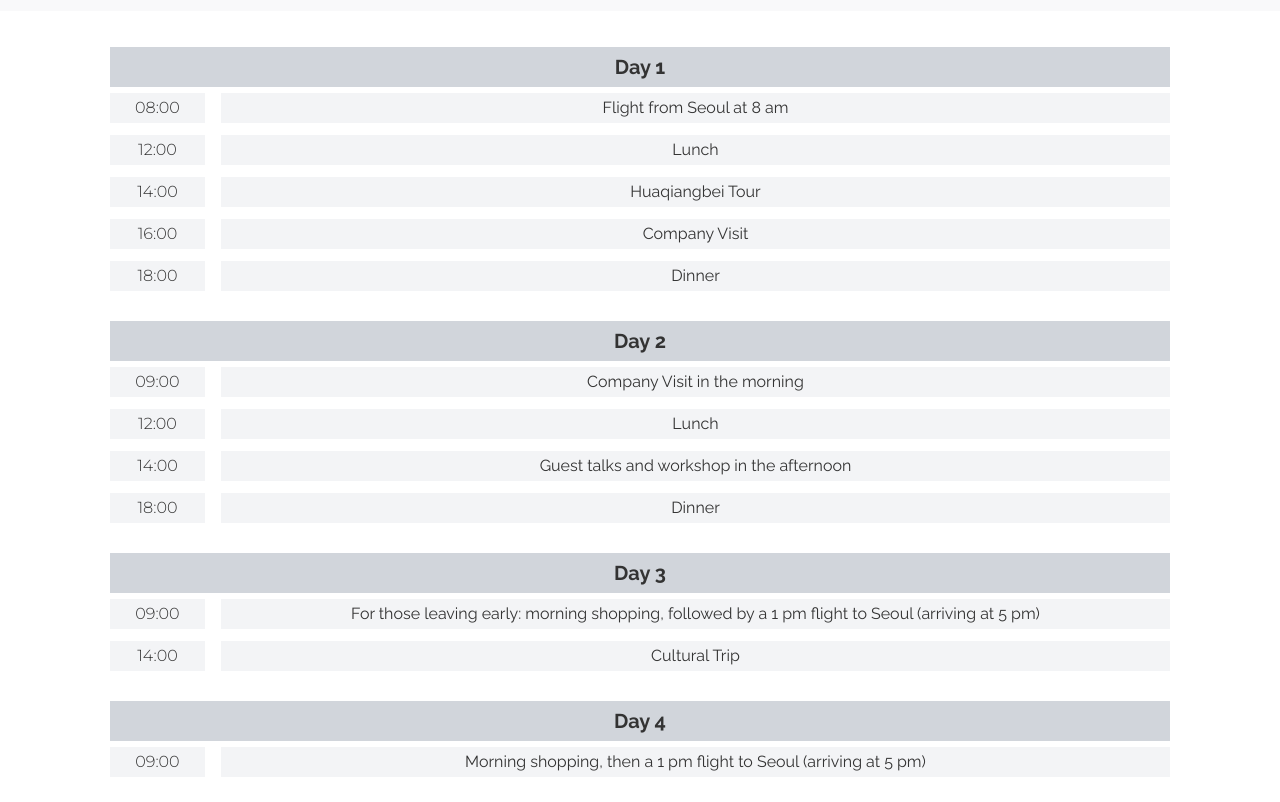
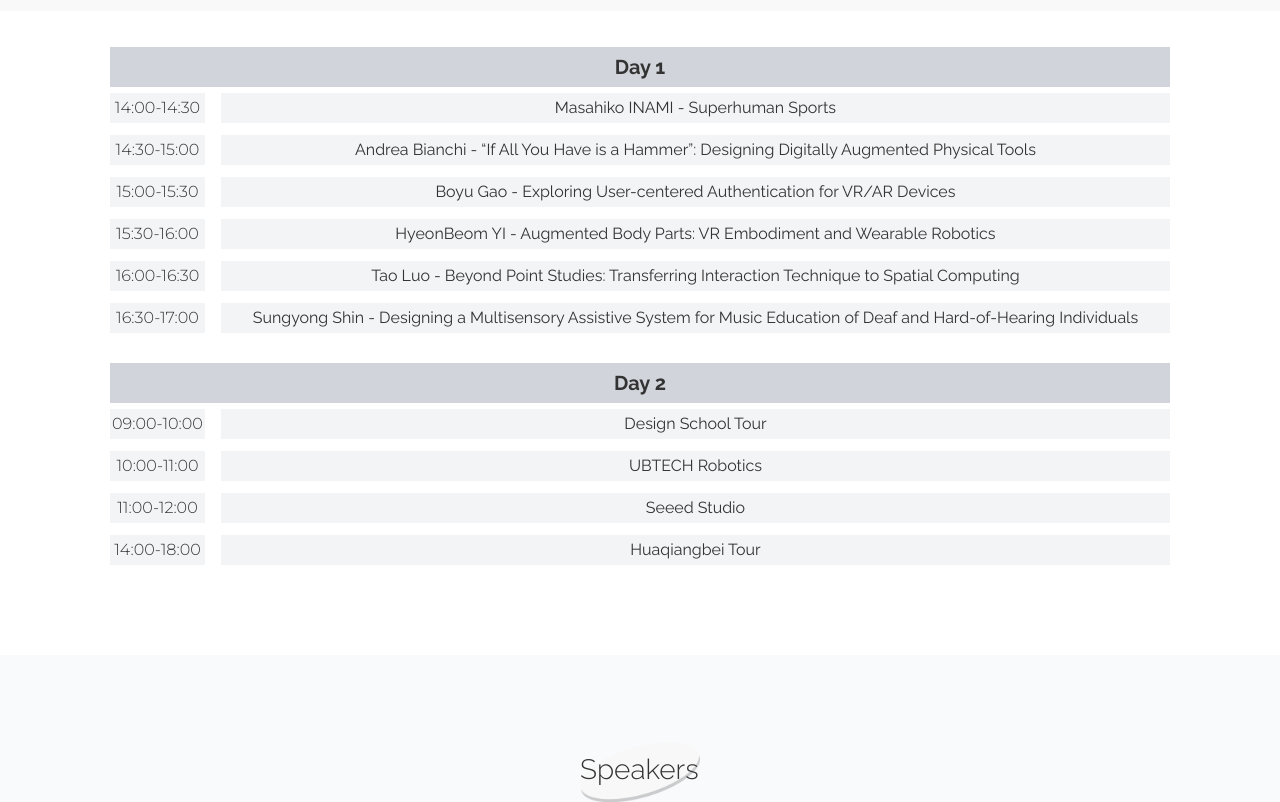
Before and after one commit to Immersive-Design-Group/NRF-Workshop-Website, a Next.js app: page / in a window 1280 px wide. Shown: the part 2200-3002 px from the top of the page. Built offline with nearby package versions, Linux system fonts and the light colour scheme; a web font is replaced by a local one.

Commit message:
Update 4_Schedule.tsx

```diff
--- a/components/4_Schedule.tsx
+++ b/components/4_Schedule.tsx
@@ -9,43 +9,26 @@ export default function Schedule() {
       date: '2025.11.27',
       activityName: 'Invited Talk',
       activities: [
-        { time: '08:00', activity: 'Flight from Seoul at 8 am' },
-        { time: '12:00', activity: 'Lunch' },
-        { time: '14:00', activity: 'Huaqiangbei Tour' },
-        { time: '16:00', activity: 'Company Visit' },
-        { time: '18:00', activity: 'Dinner' }
+        { time: '14:00-14:30', activity: 'Masahiko INAMI - Superhuman Sports' },
+        { time: '14:30-15:00', activity: 'Andrea Bianchi - “If All You Have is a Hammer”: Designing Digitally Augmented Physical Tools' },
+        { time: '15:00-15:30', activity: 'Boyu Gao - Exploring User-centered Authentication for VR/AR Devices' },
+        { time: '15:30-16:00', activity: 'HyeonBeom YI - Augmented Body Parts: VR Embodiment and Wearable Robotics' },
+        { time: '16:00-16:30', activity: 'Tao Luo - Beyond Point Studies: Transferring Interaction Technique to Spatial Computing' },
+        { time: '16:30-17:00', activity: 'Sungyong Shin - Designing a Multisensory Assistive System for Music Education of Deaf and Hard-of-Hearing Individuals' },
       ]
     },
     {
       day: 2,
       date: '2025.11.28',
-      activityName: 'Invited Talk and Workshop',
+      activityName: 'School and Company Tour',
       activities: [
-        { time: '09:00', activity: 'Company Visit in the morning' },
-        { time: '12:00', activity: 'Lunch' },
-        { time: '14:00', activity: 'Guest talks and workshop in the afternoon' },
-        { time: '18:00', activity: 'Dinner' }
+        { time: '09:00-10:00', activity: 'Design School Tour' },
+        { time: '10:00-11:00', activity: 'UBTECH Robotics' },
+        { time: '11:00-12:00', activity: 'Seeed Studio' },
+        { time: '14:00-18:00', activity: 'Huaqiangbei Tour' }
       ]
     },
-    {
-      day: 3,
-      date: '2025.11.29',
-      activityName: 'Invited Talk and Workshop',
-      activities: [
-        { time: '09:00', activity: 'For those leaving early: morning shopping, followed by a 1 pm flight to Seoul (arriving at 5 pm)' },
-        { time: '14:00', activity: 'Cultural Trip' }
-      ]
-    },
-    {
-      day: 4,
-      date: '2025.11.30',
-      activityName: 'Company Tour',
-      activities: [
-        { time: '09:00', activity: 'Morning shopping, then a 1 pm flight to Seoul (arriving at 5 pm)' }
-      ]
-    }
   ]
-
   return (
     <section className="section bg-white">
       <div className="container">
```
